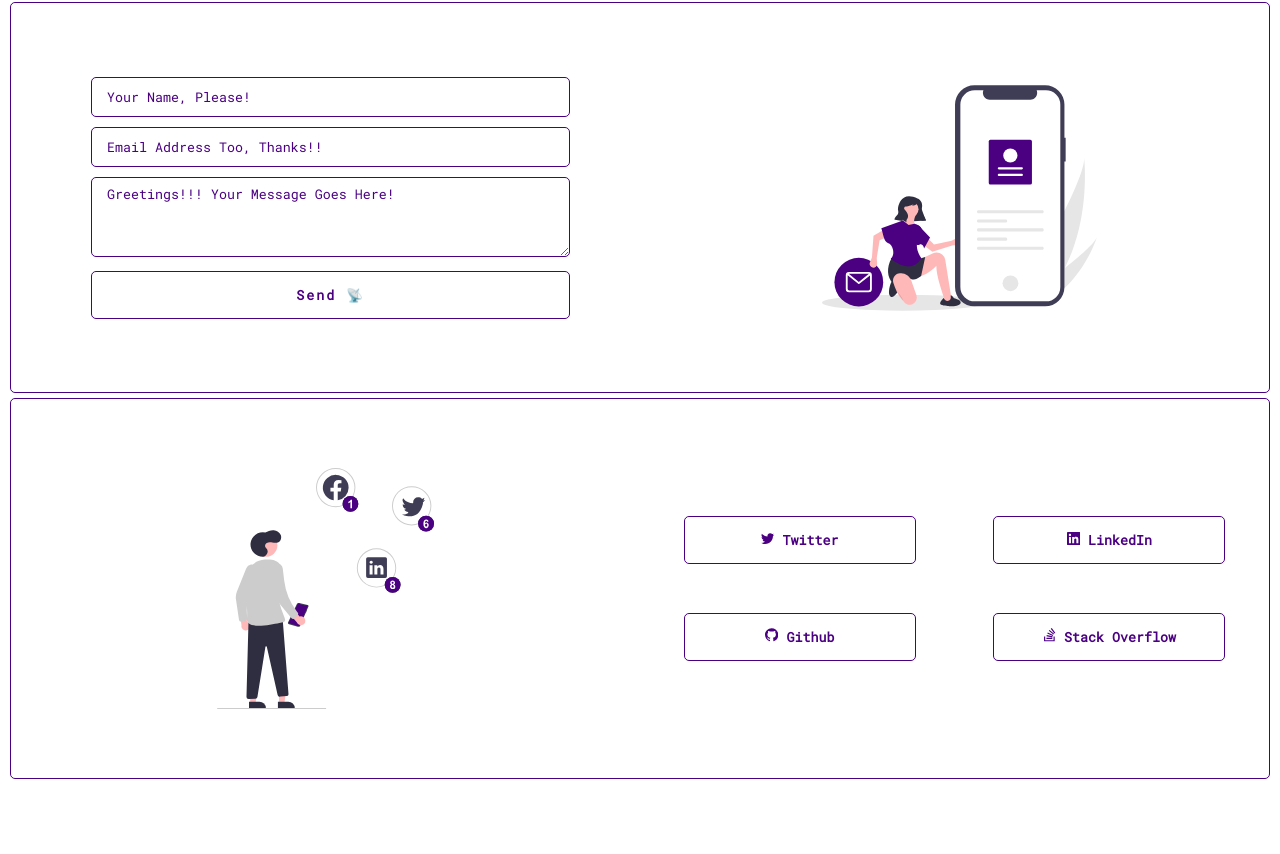
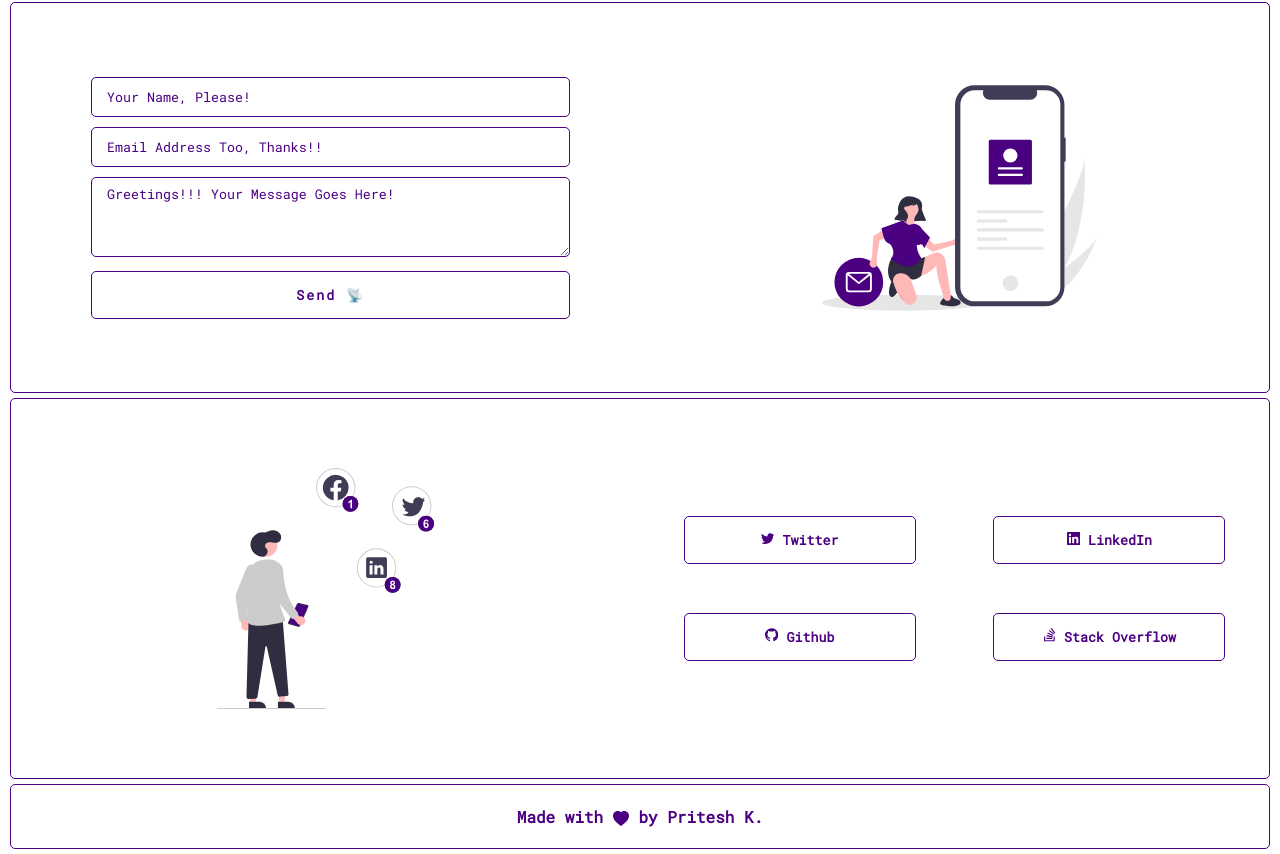
Before and after one commit to priteshkeleven/priteshkeleven.github.io, a React (Create React App) app: page / in a window 1280 px wide. Shown: the part 655-1509 px from the top of the page. Before the commit the page ends 1439 px from the top, so only its background shows below. Built offline with nearby package versions, Linux system fonts and the light colour scheme.

Commit message:
Added Footer

```diff
--- a/src/App.js
+++ b/src/App.js
@@ -1,12 +1,14 @@
 import './App.scss';
 import Header from "./Layout/Header/Header";
 import Body from "./Layout/Body/Body";
+import Footer from "./Layout/Footer/Footer";
 
 const App = () => {
   return (
     <>
       <Header/>
       <Body/>
+      <Footer/>
     </>
   );
 }
--- /dev/null
+++ b/src/Layout/Footer/Footer.js
@@ -0,0 +1,17 @@
+import React from 'react';
+import "./Footer.scss";
+import {BsHeartFill} from "react-icons/bs";
+
+const Footer = () => {
+    return (
+        <>
+             <footer className={"footer"}>
+                 <nav className={"nav-footer"}>
+                    <h4>Made with <BsHeartFill style={{verticalAlign: "middle"}}/> by Pritesh K.</h4>
+                 </nav>
+             </footer>
+        </>
+    );
+};
+
+export default Footer;
--- /dev/null
+++ b/src/Layout/Footer/Footer.scss
@@ -0,0 +1,8 @@
+.footer {
+  display: flex;
+  justify-content: center;
+  border: 1px solid indigo;
+  margin: 5px;
+  border-radius: 5px;
+  color: indigo;
+}
--- a/src/Layout/Header/Header.js
+++ b/src/Layout/Header/Header.js
@@ -6,7 +6,7 @@ const Header = () => {
     return (
         <>
             <header className={"header"}>
-                <nav className={"nav"}>
+                <nav className={"nav-header"}>
                     <h3 className={"heading"}>
                         <a href={"https://priteshkeleven.github.io"}>Pritesh K.</a>
                     </h3>
```
